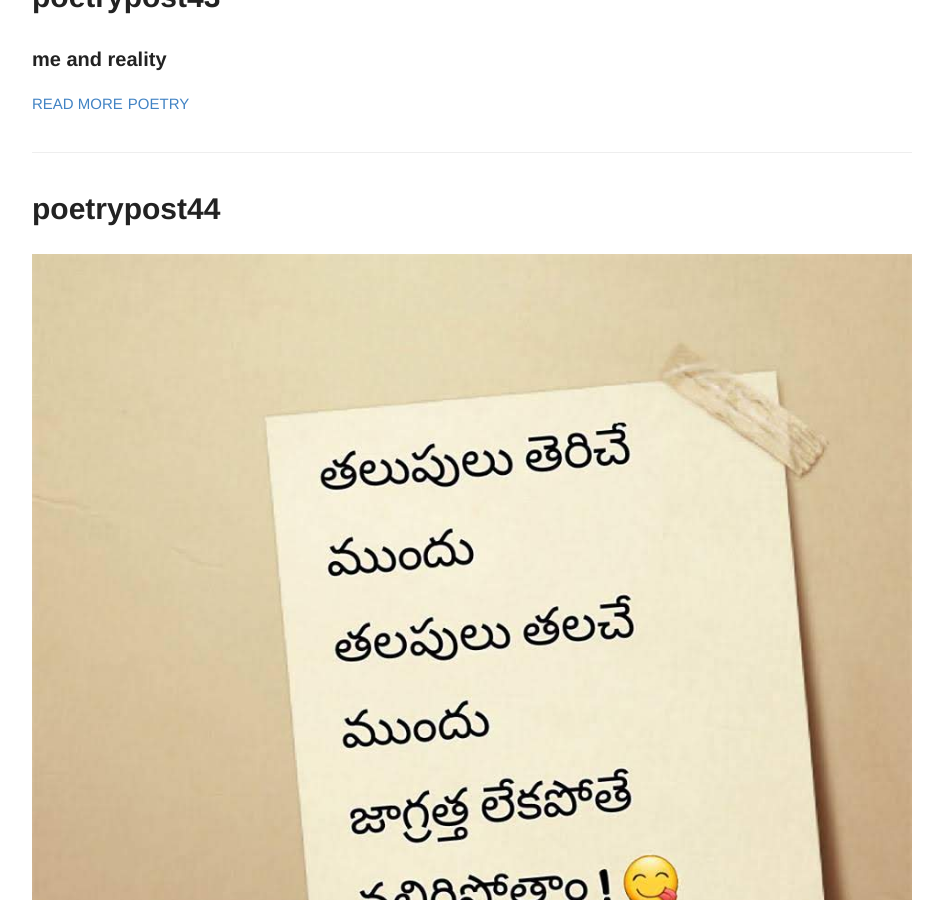
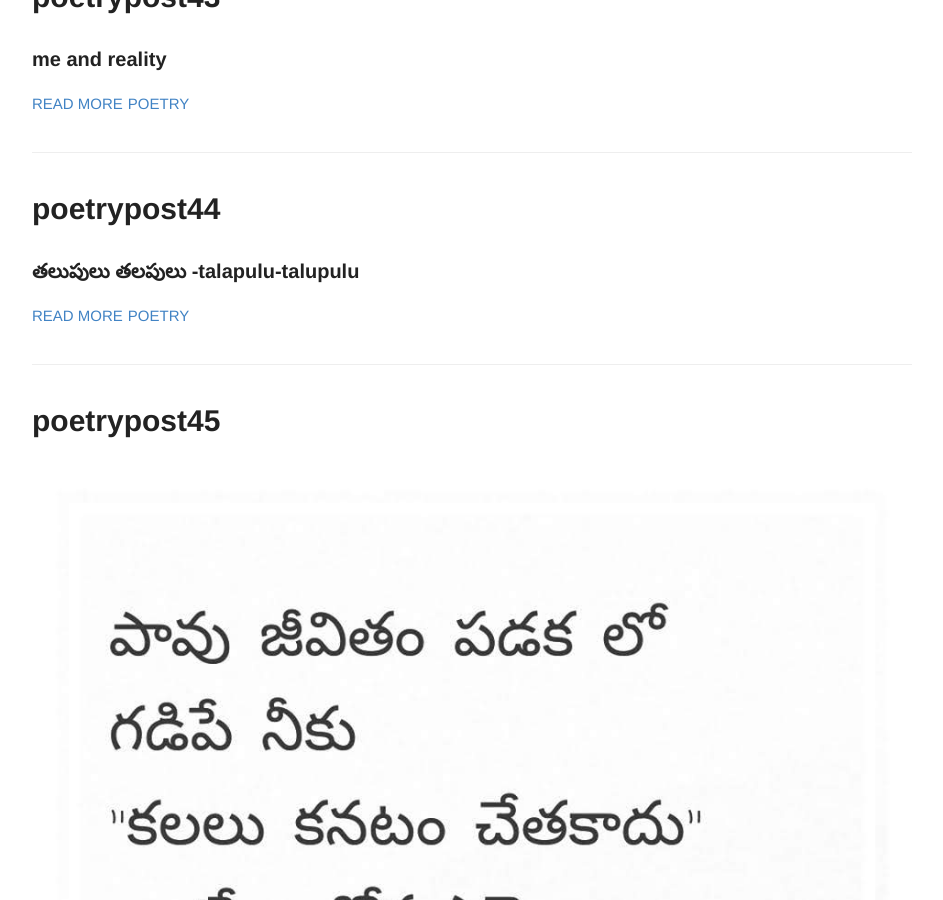
Before and after one commit to rsk/rsk.github.io, a Jekyll site: the page built from index.html, in a window 1280 px wide and 900 px high, scrolled down 12649 px. Shown: the whole window, without its empty margins (168-1111 px from the left). Built offline with Jekyll 4.4.1, drawn with Linux system fonts in a browser that asks for light colours.

Commit message:
update excerpt

```diff
--- a/_posts/2014-6-24-poetrypost44.md
+++ b/_posts/2014-6-24-poetrypost44.md
@@ -2,6 +2,7 @@
 layout: post
 title: poetrypost44
 number: 44
+excerpt: తలుపులు తలపులు -talapulu-talupulu
 tags:
   - poetry
 
```
